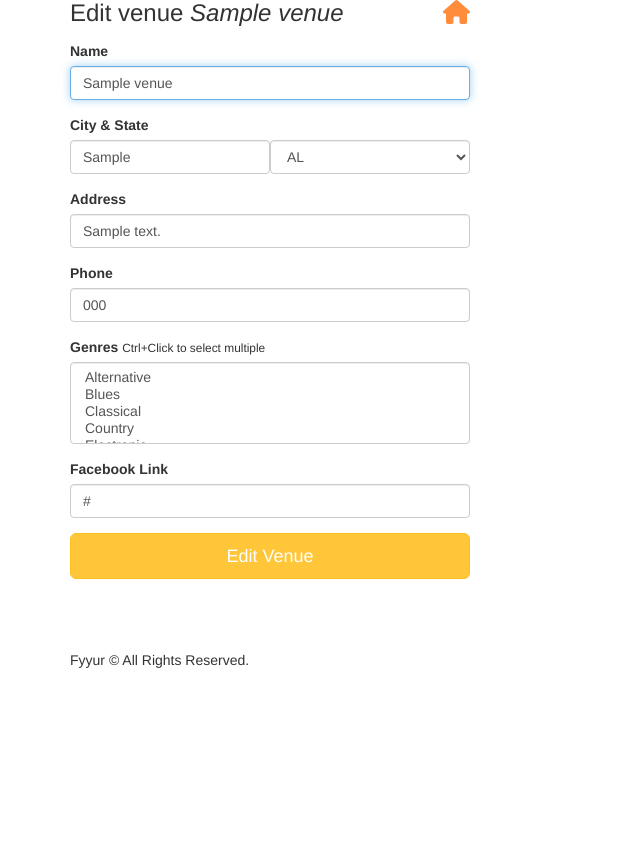
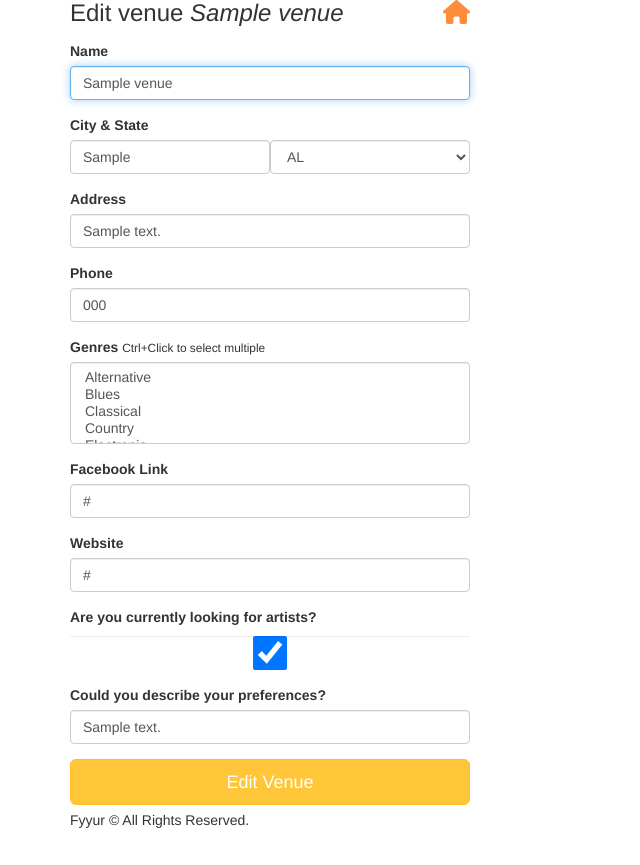
Before and after one commit to yoonspark/fsnd-fyyur, a Flask app: page /venues/1/edit in a window 1280 px wide. Shown: the part 95-960 px from the top of the page, without its empty margins (0-640 px from the left). Before the commit the page ends 763 px from the top, so only its background shows below. Run offline with Flask 2, Linux system fonts and the light colour scheme; tables that the repository leaves empty hold one stand-in row (values such as "Sample post"); some libraries are stand-ins or nearby versions.

Commit message:
Enable editing of all input fields for venue

```diff
--- a/templates/forms/edit_venue.html
+++ b/templates/forms/edit_venue.html
@@ -33,9 +33,21 @@
         {{ form.genres(class_ = 'form-control', placeholder='Genres, separated by commas', autofocus = true) }}
       </div>
       <div class="form-group">
-          <label for="genres">Facebook Link</label>
-          {{ form.facebook_link(class_ = 'form-control', placeholder='http://', autofocus = true) }}
-        </div>
+        <label for="facebook_link">Facebook Link</label>
+        {{ form.facebook_link(class_ = 'form-control', placeholder='http://', autofocus = true) }}
+      </div>
+      <div class="form-group">
+        <label for="website">Website</label>
+        {{ form.website(class_ = 'form-control', placeholder='http://', autofocus = true) }}
+      </div>
+      <div class="form-group">
+        <label for="seeking_talent">Are you currently looking for artists?</label>
+        {{ form.seeking_talent(class_ = 'form-control', autofocus = true) }}
+      </div>
+      <div class="form-group">
+        <label for="seeking_description">Could you describe your preferences?</label>
+        {{ form.seeking_description(class_ = 'form-control', autofocus = true) }}
+      </div>
       <input type="submit" value="Edit Venue" class="btn btn-primary btn-lg btn-block">
     </form>
   </div>
```
